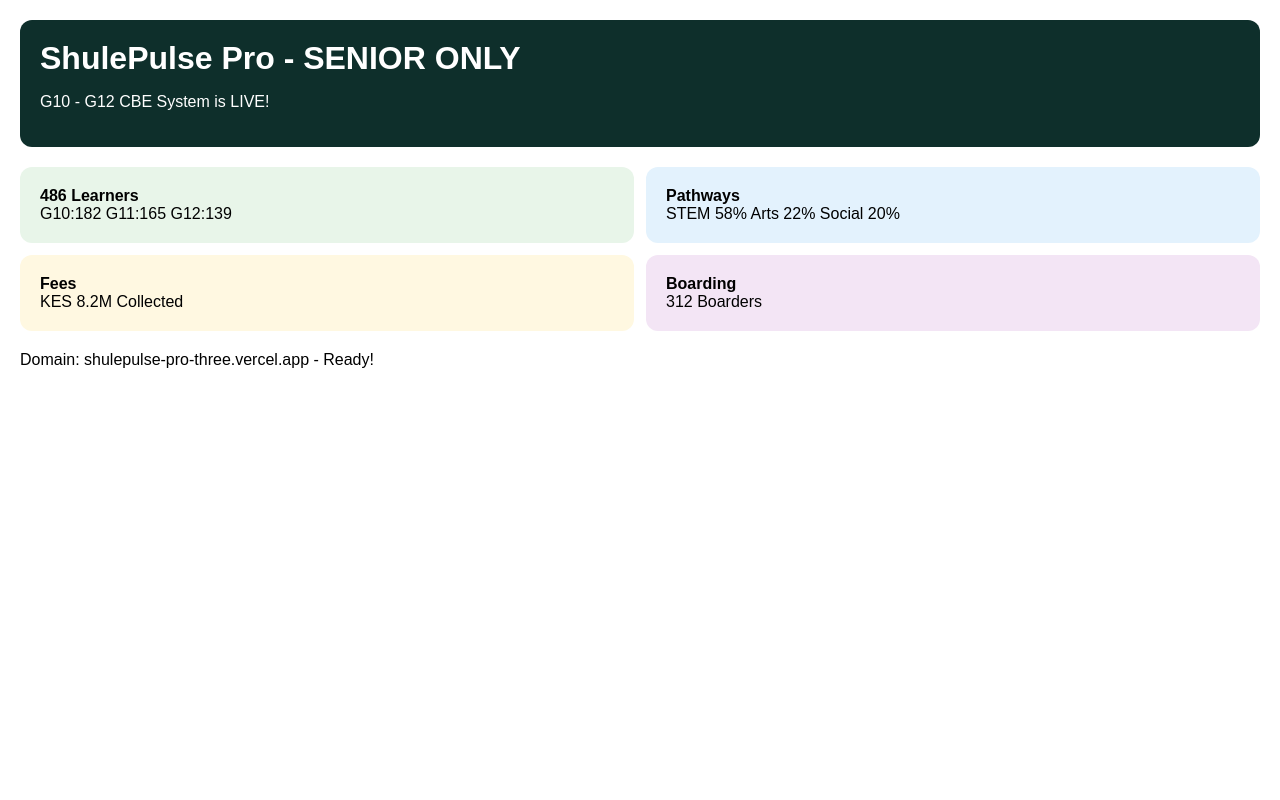
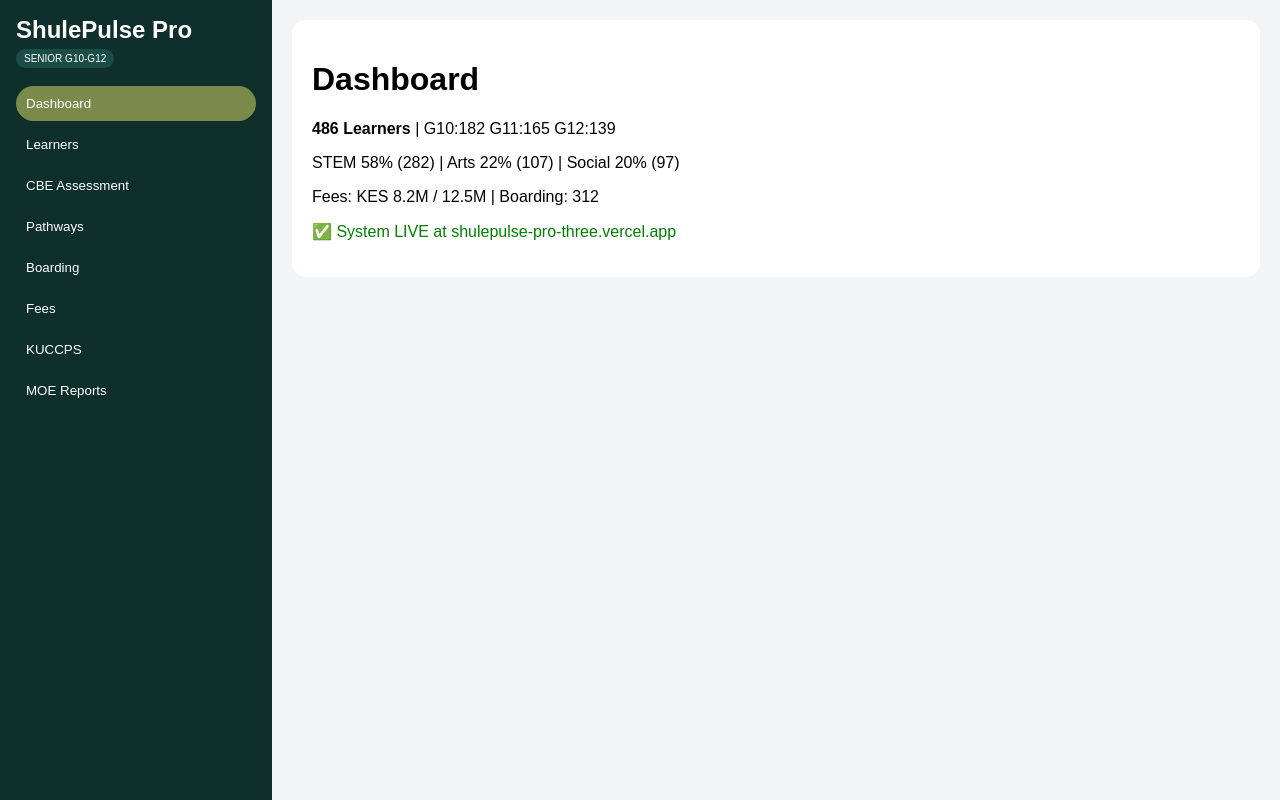
Before and after one commit to muhsinswaleh69-max/shulepulse-pro, a Next.js app: page / in a window 1280 px wide. Built offline with nearby package versions, Linux system fonts and the light colour scheme.

Commit message:
Update page.jsx

```diff
--- a/app/page.jsx
+++ b/app/page.jsx
@@ -1,17 +1,28 @@
+"use client"
+import { useState } from "react"
 export default function Page(){
-  return (
-    <div style={{padding:"20px",fontFamily:"sans-serif"}}>
-      <div style={{background:"#0e2f2b",color:"white",padding:"20px",borderRadius:"12px"}}>
-        <h1 style={{margin:0}}>ShulePulse Pro - SENIOR ONLY</h1>
-        <p>G10 - G12 CBE System is LIVE!</p>
-      </div>
-      <div style={{marginTop:"20px",display:"grid",gridTemplateColumns:"1fr 1fr",gap:"12px"}}>
-        <div style={{background:"#e8f5e9",padding:"20px",borderRadius:"12px"}}><b>486 Learners</b><br/>G10:182 G11:165 G12:139</div>
-        <div style={{background:"#e3f2fd",padding:"20px",borderRadius:"12px"}}><b>Pathways</b><br/>STEM 58% Arts 22% Social 20%</div>
-        <div style={{background:"#fff8e1",padding:"20px",borderRadius:"12px"}}><b>Fees</b><br/>KES 8.2M Collected</div>
-        <div style={{background:"#f3e5f5",padding:"20px",borderRadius:"12px"}}><b>Boarding</b><br/>312 Boarders</div>
-      </div>
-      <p style={{marginTop:"20px"}}>Domain: shulepulse-pro-three.vercel.app - Ready!</p>
+ const [a,setA]=useState("Dashboard")
+ const menu=["Dashboard","Learners","CBE Assessment","Pathways","Boarding","Fees","KUCCPS","MOE Reports"]
+ return(
+  <div style={{display:"flex",minHeight:"100vh",fontFamily:"sans-serif"}}>
+   <div style={{width:"240px",background:"#0e2f2b",color:"#fff",padding:"16px"}}>
+    <h2 style={{margin:"0 0 4px"}}>ShulePulse Pro</h2>
+    <span style={{fontSize:"10px",background:"#1a4d45",padding:"4px 8px",borderRadius:"10px"}}>SENIOR G10-G12</span>
+    <div style={{marginTop:"20px"}}>{menu.map(m=><button key={m} onClick={()=>setA(m)} style={{display:"block",width:"100%",textAlign:"left",padding:"10px",margin:"6px 0",borderRadius:"20px",border:"none",background:a===m?"#7a8a4a":"transparent",color:"#fff",cursor:"pointer"}}>{m}</button>)}</div>
+   </div>
+   <div style={{flex:1,background:"#f3f4f6",padding:"20px"}}>
+    <div style={{background:"#fff",padding:"20px",borderRadius:"14px"}}>
+     <h1>{a}</h1>
+     {a==="Dashboard" && <><p><b>486 Learners</b> | G10:182 G11:165 G12:139</p><p>STEM 58% (282) | Arts 22% (107) | Social 20% (97)</p><p>Fees: KES 8.2M / 12.5M | Boarding: 312</p><p style={{color:"green"}}>✅ System LIVE at shulepulse-pro-three.vercel.app</p></>}
+     {a==="Learners" && <p>Grade 10-12 list with pathways & CBC transition tracking</p>}
+     {a==="CBE Assessment" && <p>CBE rubrics - Exceeding / Meeting / Approaching</p>}
+     {a==="Pathways" && <p>STEM, Arts & Sports Science, Social Sciences placement</p>}
+     {a==="Boarding" && <p>312 boarders - Dorms, meals, check-in/out</p>}
+     {a==="Fees" && <p>Senior fees: 65% collected. M-Pesa integration ready</p>}
+     {a==="KUCCPS" && <p>Career guidance for G12 university placement</p>}
+     {a==="MOE Reports" && <p>NEMIS & KEMIS reports export</p>}
     </div>
-  )
+   </div>
+  </div>
+ )
 }
```
